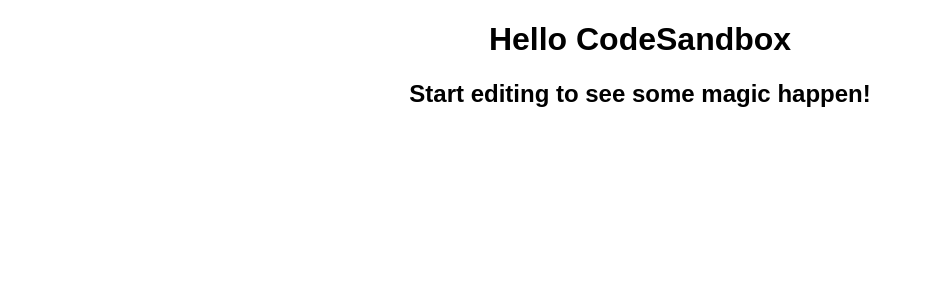
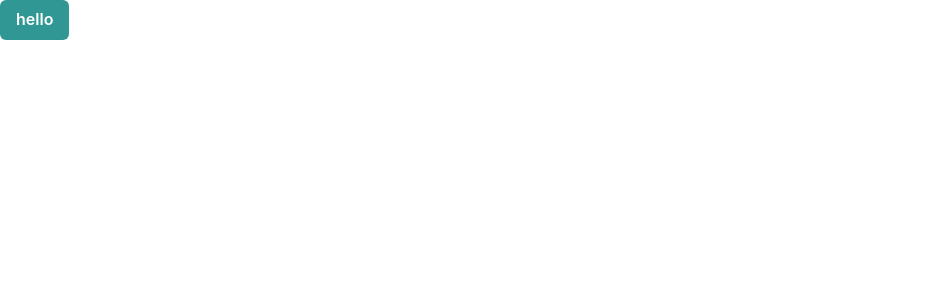
Before and after one commit to m-abe-dev/user-management-app, a React (Create React App) app: page / in a window 1280 px wide. Shown: the top 300 px of the page, without its empty margins (0-932 px from the left). Built offline with nearby package versions, Linux system fonts and the light colour scheme.

Commit message:
initail commit

```diff
--- a/package.json
+++ b/package.json
@@ -9,6 +9,10 @@
   ],
   "main": "src/index.tsx",
   "dependencies": {
+    "@chakra-ui/react": "1.6.3",
+    "@emotion/react": "11.4.0",
+    "@emotion/styled": "11.3.0",
+    "framer-motion": "4.1.17",
     "react": "17.0.2",
     "react-dom": "17.0.2",
     "react-scripts": "4.0.0"
--- a/src/App.tsx
+++ b/src/App.tsx
@@ -1,10 +1,10 @@
+import { Button, ChakraProvider } from "@chakra-ui/react";
 import "./styles.css";
 
 export default function App() {
   return (
-    <div className="App">
-      <h1>Hello CodeSandbox</h1>
-      <h2>Start editing to see some magic happen!</h2>
-    </div>
+    <ChakraProvider>
+      <Button colorScheme="teal">hello</Button>
+    </ChakraProvider>
   );
 }
```
